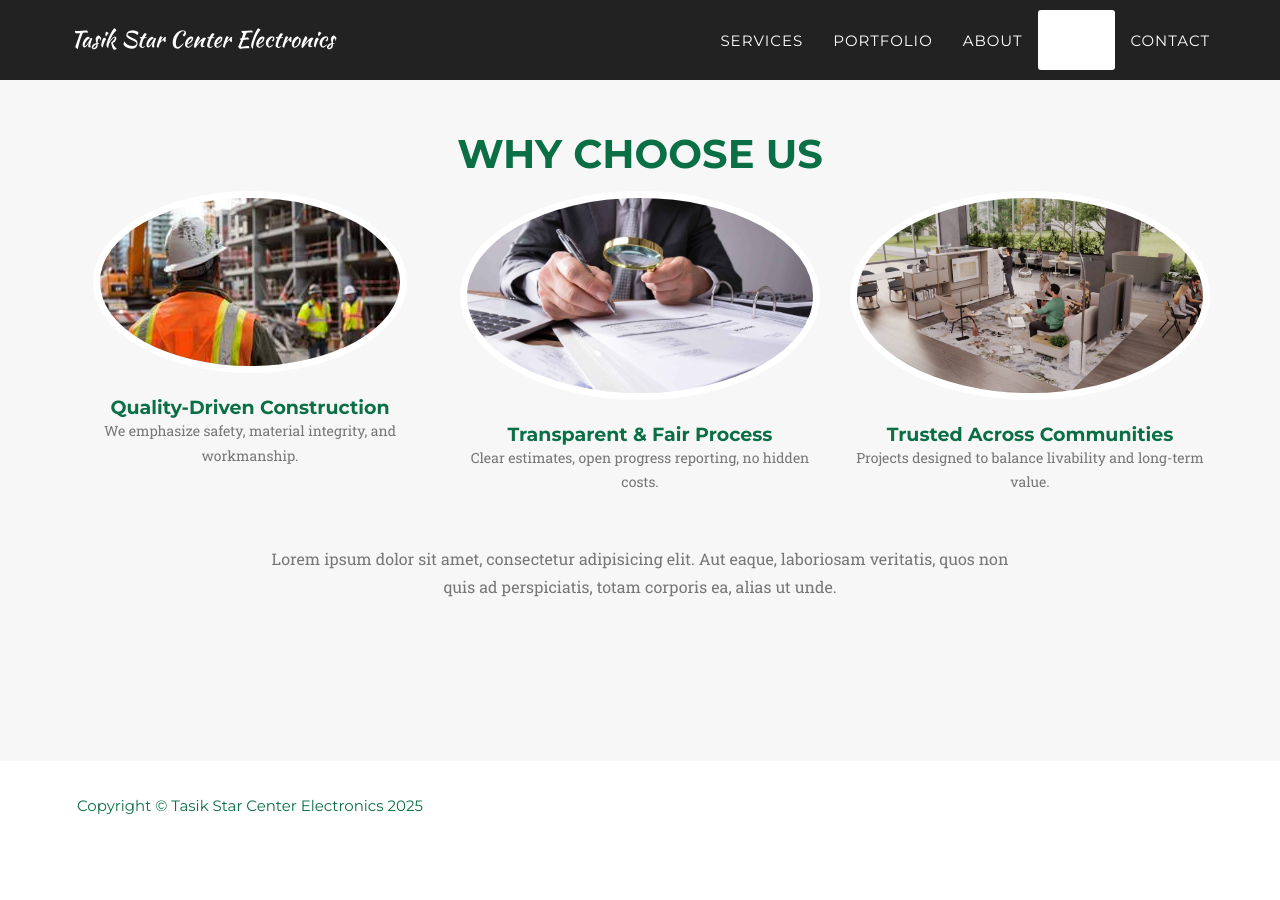
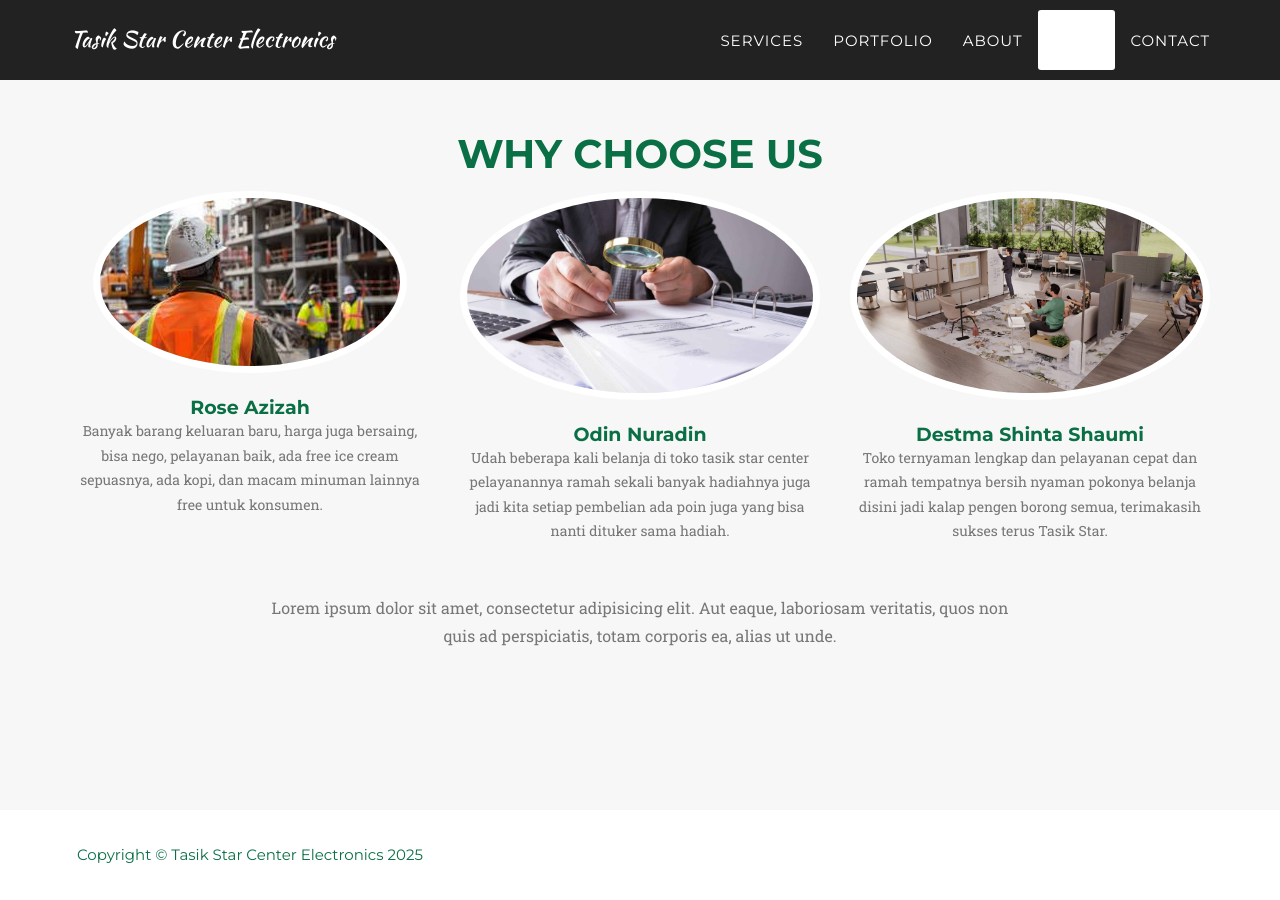
Before and after one commit to aptanadev/tasikstarcenter, a Jekyll site: the page built from index.html, in a window 1280 px wide and 900 px high, scrolled down 3506 px. Built offline with Jekyll 4.4.1, drawn with Linux system fonts in a browser that asks for light colours; some web fonts are replaced; before the commit the page ends 4357 px from its top, so only the background shows below that.

Commit message:
update config descrip

```diff
--- a/_config.yml
+++ b/_config.yml
@@ -8,15 +8,15 @@ description: "Write an awesome description for your new site here. You can edit
 
 # Team names, titles and social links
 people:
-- name: Quality-Driven Construction
+- name: Rose Azizah
   pic: 1
-  position: We emphasize safety, material integrity, and workmanship.
-- name: Transparent & Fair Process
+  position: Banyak barang keluaran baru, harga juga bersaing, bisa nego, pelayanan baik, ada free ice cream sepuasnya, ada kopi, dan macam minuman lainnya free untuk konsumen.
+- name: Odin Nuradin
   pic: 2
-  position: Clear estimates, open progress reporting, no hidden costs.
-- name: Trusted Across Communities
+  position: Udah beberapa kali belanja di toko tasik star center pelayanannya ramah sekali banyak hadiahnya juga jadi kita setiap pembelian ada poin juga yang bisa nanti dituker sama hadiah.
+- name: Destma Shinta Shaumi
   pic: 3
-  position: Projects designed to balance livability and long-term value.
+  position: Toko ternyaman lengkap dan pelayanan cepat dan ramah tempatnya bersih nyaman pokonya belanja disini jadi kalap pengen borong semua, terimakasih sukses terus Tasik Star.
 # Social networks usernames (many more available: google-plus, flickr, dribbble, pinterest, instagram, tumblr, linkedin, etc.)
 social:
 
```
